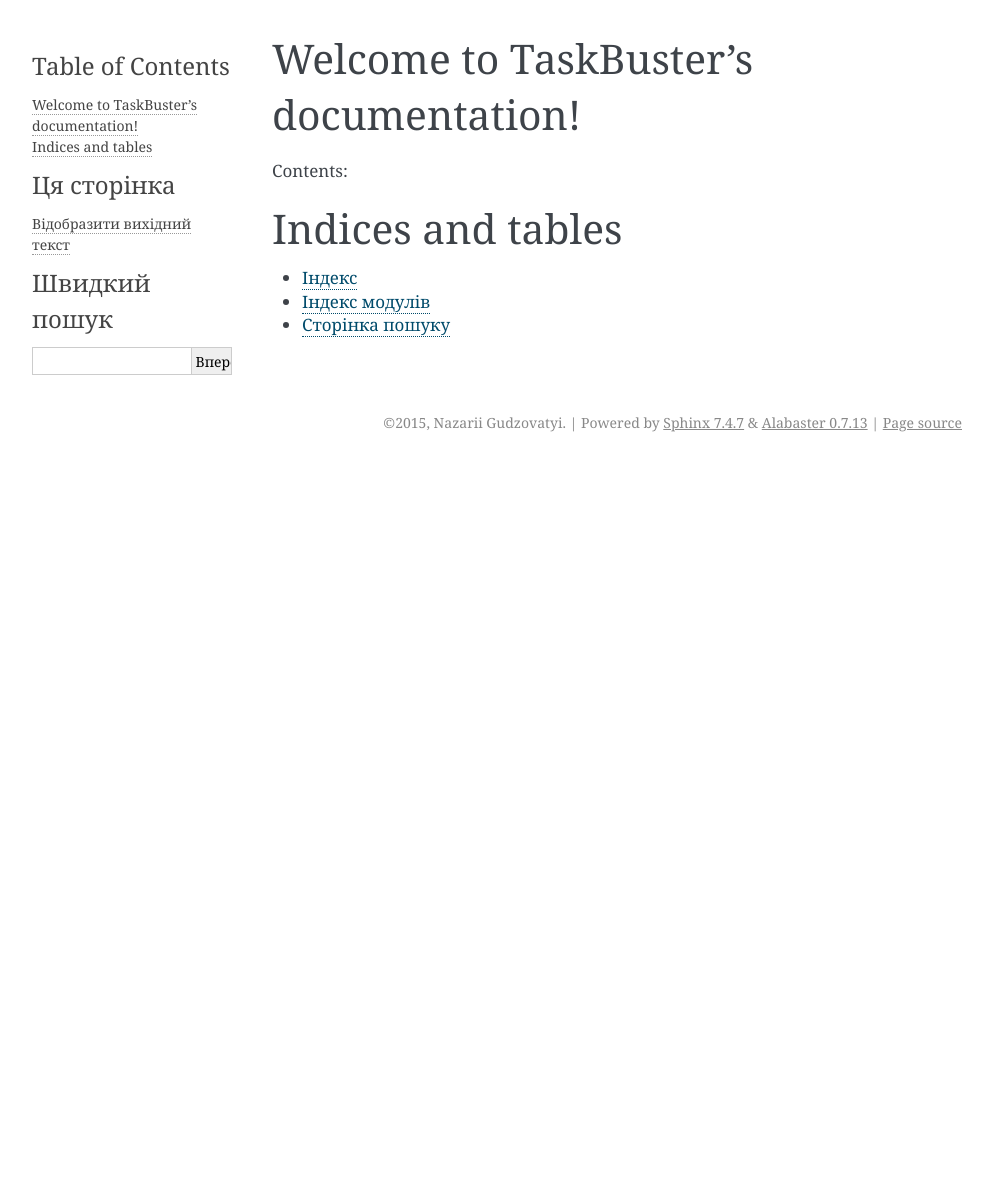
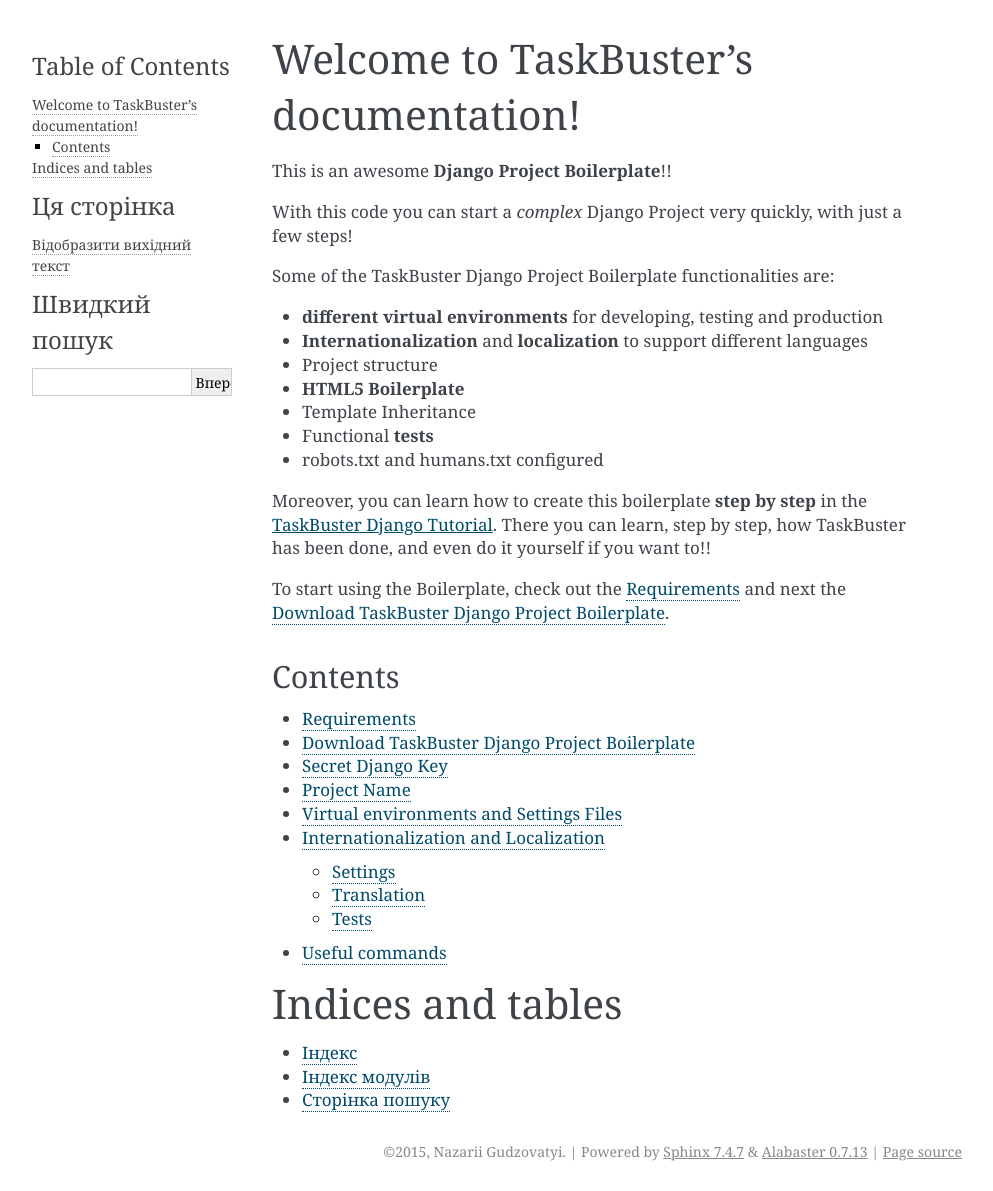
Before and after one commit to Nazarii/taskbuster, a Sphinx documentation site: the page built from docs/n.rst, in a window 1280 px wide. Shown: the whole page, without its empty margins (148-1141 px from the left). Built offline with Sphinx 7.4.7, drawn with Linux system fonts in a browser that asks for light colours; before the commit the page ends 900 px from its top, so only the background shows below that; some of the changed lines change nothing that is shown.

Commit message:
Added project documentation

```diff
--- a/docs/n.rst
+++ b/docs/n.rst
@@ -1,16 +1,41 @@
-.. TaskBuster documentation master file, created by
-   sphinx-quickstart on Wed Oct 28 23:35:57 2015.
-   You can adapt this file completely to your liking, but it should at least
-   contain the root `toctree` directive.
-
 Welcome to TaskBuster's documentation!
 ======================================
 
-Contents:
+This is an awesome **Django Project Boilerplate**!!
+
+With this code you can start a *complex* Django Project
+very quickly, with just a few steps!
+
+Some of the TaskBuster Django Project Boilerplate functionalities are:
+
+- **different virtual environments** for developing, testing and production
+- **Internationalization** and **localization** to support different languages
+- Project structure
+- **HTML5 Boilerplate**
+- Template Inheritance
+- Functional **tests**
+- robots.txt and humans.txt configured
+
+Moreover, you can learn how to create this boilerplate **step by step**
+in the |taskbuster_tutorial|. There you can learn, step by step, how
+TaskBuster has been done, and even do it yourself if you want to!!
+
+.. |taskbuster_tutorial| raw:: html
+
+    <a href="http://marinamele.com/taskbuster-django-tutorial"
+    target="_blank">TaskBuster Django Tutorial</a>
+
+To start using the Boilerplate, check out the :doc:`requirements`
+and next the :doc:`quick_start`.
+
+Contents
+--------
 
 .. toctree::
    :maxdepth: 2
 
+   requirements
+   quick_start
 
 
 Indices and tables
--- /dev/null
+++ b/docs/quick_start.rst
@@ -0,0 +1,356 @@
+
+2
+3
+4
+5
+6
+7
+8
+9
+10
+11
+12
+13
+14
+15
+16
+17
+18
+19
+20
+21
+22
+23
+24
+25
+26
+27
+28
+29
+30
+31
+32
+33
+34
+35
+36
+37
+38
+39
+40
+41
+42
+43
+44
+45
+46
+47
+48
+49
+50
+51
+52
+53
+54
+55
+56
+57
+58
+59
+60
+61
+62
+63
+64
+65
+66
+67
+68
+69
+70
+71
+72
+73
+74
+75
+76
+77
+78
+79
+80
+81
+82
+83
+84
+85
+86
+87
+88
+89
+90
+91
+92
+93
+94
+95
+96
+97
+98
+99
+100
+101
+102
+103
+104
+105
+106
+107
+108
+109
+110
+111
+112
+113
+114
+115
+116
+117
+118
+119
+120
+121
+122
+123
+124
+125
+126
+127
+128
+129
+130
+131
+132
+133
+134
+135
+136
+137
+138
+139
+140
+141
+142
+143
+144
+145
+146
+147
+148
+149
+150
+151
+152
+153
+154
+155
+156
+157
+158
+159
+160
+161
+162
+163
+164
+165
+166
+167
+168
+169
+170
+171
+172
+173
+174
+175
+176
+177
+178
+Quick Start Guide
+=================
+
+
+Download TaskBuster Django Project Boilerplate
+----------------------------------------------
+
+First, you need to download the BoilerPlate from GitHub.
+
+
+Secret Django Key
+-----------------
+
+This boilerplate has the **DJANGO_KEY** setting variable hidden.
+
+You can generate your DJANGO_KEY |django_key|.
+
+.. |django_key| raw:: html
+
+    <a href="http://www.miniwebtool.com/django-secret-key-generator"
+    target="_blank">here</a>
+
+
+Project Name
+------------
+
+This project is named *TaskBuster*, so if you are using this
+Boilerplate to create your own project, you'll have to change
+the name in a few places:
+
+ - *taskbuster_project* **folder** (your top project container)
+ - *taskbuster_project/taskbuster* **folder** (your project name)
+ - virtual environment names: **tb_dev** and **tb_test** (name them whatever you want)
+ - in virtual environments **postactivate** files (see section below), you have to change **taskbuster.settings.development** for your **projectname.settings.development**. Same works for the testing environment.
+
+
+Virtual environments and Settings Files
+---------------------------------------
+
+First, you must know your Python 3 path::
+
+    $ which python3
+
+which is something similar to /usr/local/bin/python3.
+
+Next, create a Development virtual environment with Python 3 installed::
+
+    $ mkvirtualenv --python=/usr/local/bin/python3 tb_dev
+
+where you might need to change it with your python path.
+
+Go to the virtual enviornment folder with::
+
+    $ cd $VIRTUAL_ENV/bin
+
+and edit the postactivate file.:
+
+    $ vi postactivate
+
+You must add the lines: ::
+
+    export DJANGO_SETTINGS_MODULE="taskbuster.settings.development"
+    export SECRET_KEY="your_secret_django_key"
+
+with your project name and your own secret key.
+
+Next, edit the **predeactivate** file and add the line::
+
+    unset SECRET_KEY
+
+Repeat the last steps for your testing environment::
+
+    $ mkvirtualenv --python=/usr/local/bin/python3 tb_test
+    $ cd $VIRTUAL_ENV/bin
+    $ vi postactivate
+
+where you have to add the lines::
+
+    export DJANGO_SETTINGS_MODULE="taskbuster.settings.testing"
+    export SECRET_KEY="your_secret_django_key"
+
+and in the predeactivate file::
+
+    unset SECRET_KEY
+
+Next, install the packages in each environment::
+
+    $ workon tb_dev
+    $ pip install -r requirements/development.txt
+    $ workon tb_test
+    $ pip install -r requirements/testing.txt
+
+
+
+Internationalization and Localization
+-------------------------------------
+
+Settings
+********
+
+The default language for this Project is **English**, and we use internatinalization to translate the text into Catalan.
+
+If you want to change the translation language, or include a new one, you just need to modify the **LANGUAGES** variable in the file *settings/base.py*. The language codes that define each language can be found |codes_link|.
+
+.. |codes_link| raw:: html
+
+    <a href="http://msdn.microsoft.com/en-us/library/ms533052(v=vs.85).aspx" target="_blank">here</a>
+
+For example, if you want to use German you should include::
+
+    LANGUAGES = (
+        ...
+        'de', _("German"),
+        ...
+    )
+
+You can also specify a dialect, like Luxembourg's German with::
+
+    LANGUAGES = (
+        ...
+        'de-lu', _("Luxemburg's German"),
+        ...
+    )
+
+Note: the name inside the translation function _("") is the language name in the default language (English).
+
+More information on the |internationalization_post|.
+
+.. |internationalization_post| raw:: html
+
+    <a href="http://marinamele.com/taskbuster-django-tutorial/internationalization-localization-languages-time-zones" target="_blank">TaskBuster post</a>
+
+
+Translation
+***********
+
+Go to the terminal, inside the taskbuster_project folder and create the files to translate with::
+
+    $ python manage.py makemessages -l ca
+
+change the language "ca" for your selected language.
+
+Next, go to the locale folder of your language::
+
+    $ cd taskbuster/locale/ca/LC_MESSAGES
+
+where taskbuster is your project folder. You have to edit the file *django.po* and translate the strings. You can find more information about how to translate the strings |translation_strings_post|.
+
+.. |translation_strings_post| raw:: html
+
+    <a href="http://marinamele.com/taskbuster-django-tutorial/internationalization-localization-languages-time-zones#inter-translation" target="_blank">here</a>
+
+Once the translation is done, compile your messages with::
+
+    $ python manage.py compilemessages -l ca
+
+
+
+Tests
+*****
+
+We need to update the languages in our Tests to make sure the translation works correclty. Open the file *functional_tests/test_all_users.py*:
+
+- in **test_internationalization**, update your languages with the translation of title text, here "Welcome to TaskBuster!"
+- in **test_localization**, update your languages.
+
+
+
+Useful commands
+---------------
+
+A list of all the commands used to run this template::
+
+    $ workon tb_dev
+    $ workon tb_test
+
+    $ python manage.py makemessages -l ca
+    $ python manage.py compilemessages -l ca
--- /dev/null
+++ b/docs/requirements.rst
@@ -0,0 +1,31 @@
+Requirements
+============
+
+The requirements necessary to use this Django Project Boilerplate are:
+
+- **python3** and **pip3**
+- **virtualenv and virtualenvwrapper**
+- **Firefox** (to use Selenium's Webdriver in functional Tests)
+- **GNU gettext** (to use Internationalization)
+
+If you don't have the first two requirements, you may find this
+post useful: |python_install|.
+
+.. |python_install| raw:: html
+
+    <a href="http://www.marinamele.com/2014/07/install-python3-on-mac-os-x-and-use-virtualenv-and-virtualenvwrapper.html" target="_blank">Install Python 3 on Mac OS X and use virtualenv and virtualenvwrapper</a>
+
+You can download Firefox from the official web page: |firefox_web|.
+
+.. |firefox_web| raw:: html
+
+    <a href="https://www.mozilla.org" target="_blank">Firefox</a>
+
+And if you don't have GNU gettext, check this |taskbuster_section|.
+
+.. |taskbuster_section| raw:: html
+
+    <a href="http://marinamele.com/taskbuster-django-tutorial/internationalization-localization-languages-time-zones" target="_blank">TaskBuster tutorial section</a>
+
+
+**Ready!?** Continue to the :doc:`quick_start`!
```
